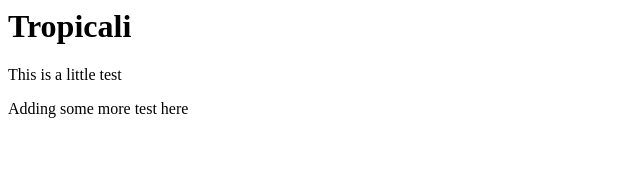
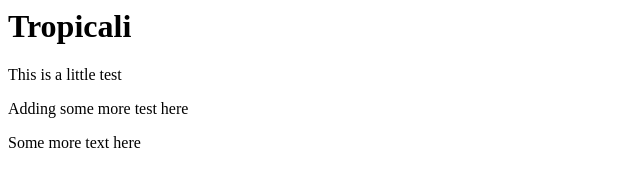
Before and after one commit to rainaraa/troptest, a plain HTML site: page index.html in a window 1280 px wide. Shown: the whole page, without its empty margins (0-640 px from the left). Drawn offline with Linux system fonts and the light colour scheme.

Commit message:
Adding another line

```diff
--- a/index.html
+++ b/index.html
@@ -3,3 +3,5 @@
 <p>This is a little test</p>
 
 <p>Adding some more test here</p>
+
+<p>Some more text here</p>
```
